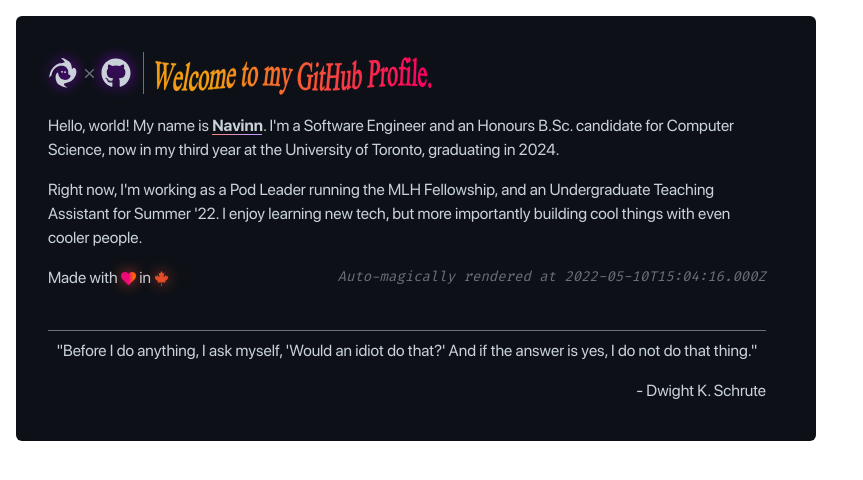
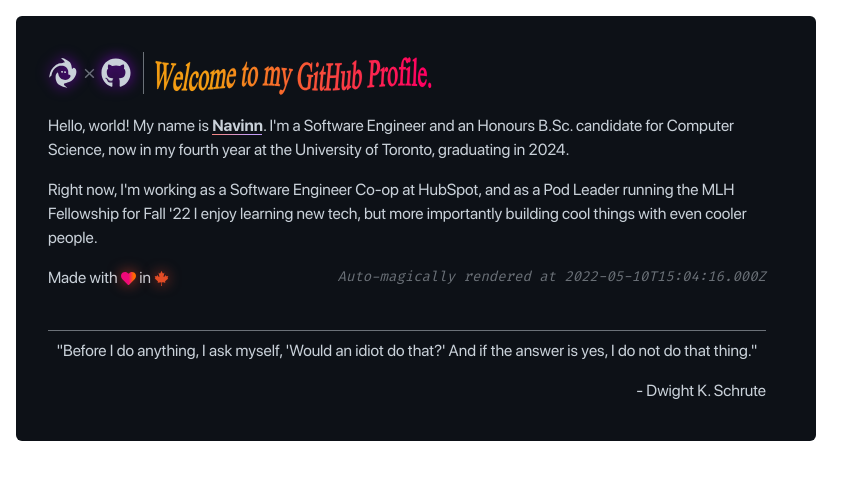
Before and after one commit to navn-r/navn-r, a Next.js app in the folder github-hero/: page / in a window 1280 px wide. Shown: the top 480 px of the page, without its empty margins (0-863 px from the left). Built offline with nearby package versions, Linux system fonts and the light colour scheme.

Commit message:
fall '22 update

```diff
--- a/github-hero/components/Body.tsx
+++ b/github-hero/components/Body.tsx
@@ -77,13 +77,13 @@ const Body: React.FC<{ time: string }> = ({ time }) => {
       <p style={styles.p}>
         Hello, world! My name is <strong style={styles.strong}>Navinn</strong>.
         I'm a Software Engineer and an Honours B.Sc. candidate for Computer
-        Science, now in my third year at the University of Toronto, graduating
+        Science, now in my fourth year at the University of Toronto, graduating
         in 2024.
       </p>
 
       <p style={styles.p}>
-        Right now, I'm working as a Pod Leader running the MLH Fellowship, and
-        an Undergraduate Teaching Assistant for Summer '22. I enjoy learning new
+        Right now, I'm working as a Software Engineer Co-op at HubSpot, and as a
+        Pod Leader running the MLH Fellowship for Fall '22 I enjoy learning new
         tech, but more importantly building cool things with even cooler people.
       </p>
 
```
